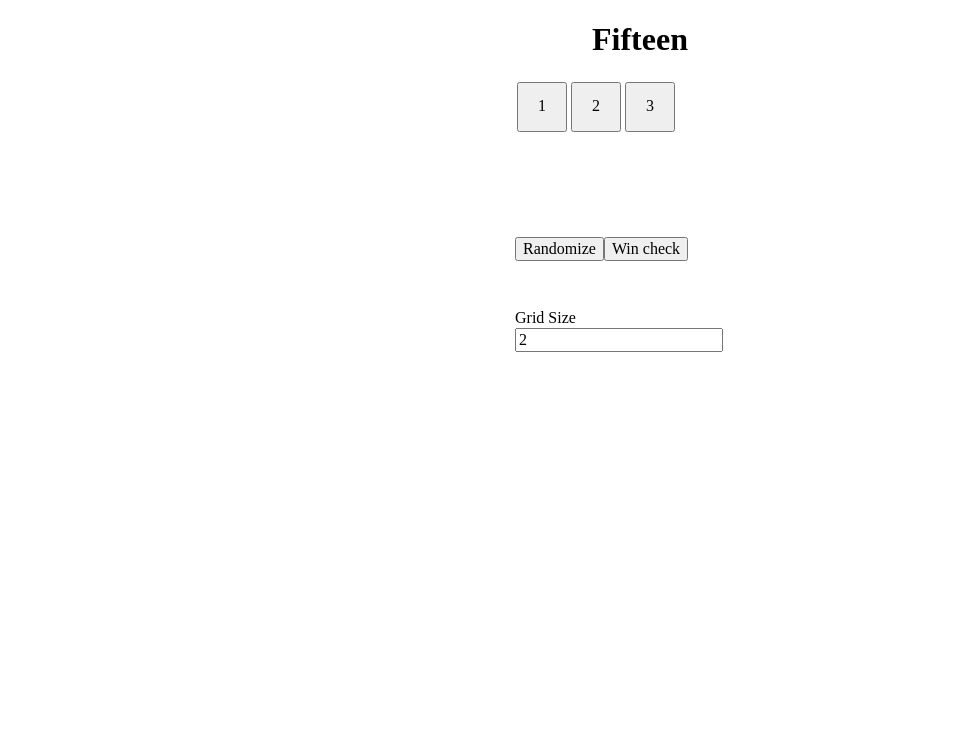
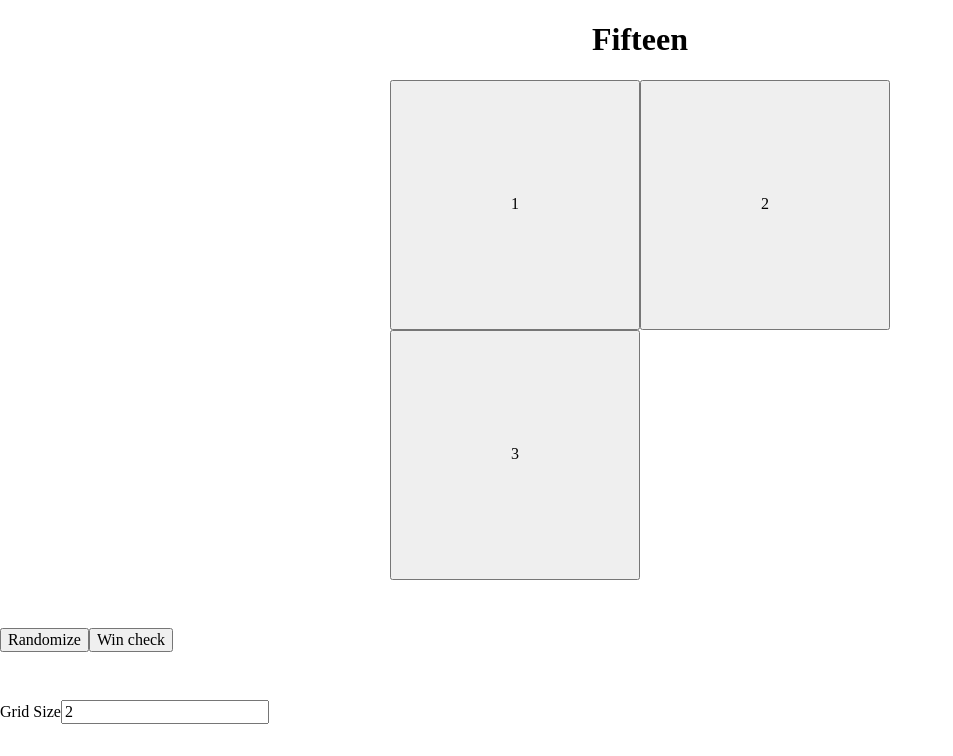
Before and after one commit to CodySelman/react-fifteen, a React (Create React App) app: page / in a window 1280 px wide. Shown: the top 756 px of the page, without its empty margins (0-953 px from the left). Built offline with nearby package versions, Linux system fonts and the light colour scheme.

Commit message:
Adjusted style of CellGrid and Cell components to ensure that the grid will maintain square dimensions with dynamic gridSize.

```diff
--- a/src/App.css
+++ b/src/App.css
@@ -2,7 +2,6 @@
     width: 250px;
     height: 250px;
     display: flex;
-    flex-wrap: wrap;
     justify-self: center;
     margin: auto;
 }
--- a/src/App.js
+++ b/src/App.js
@@ -161,12 +161,15 @@ class App extends Component {
     return (
       <div>
         <h1 className="App--heading">Fifteen</h1>
-        <div className="App--CellGrid-container">
+
+        <div>
           <CellGrid
             cells={this.state.cells}
             handleClick={this.handleClick}
             gridSize={this.state.gridSize}
           />
+        </div>
+
         <div className="App--margin-top-3">
           <button onClick={this.randomizeGrid}>Randomize</button>
           <button onClick={this.winCheck}>Win check</button>
@@ -181,7 +184,6 @@ class App extends Component {
             min="2"
           />
         </div>
-        </div>
 
         {this.state.winText}
       </div>
--- a/src/Cell.css
+++ b/src/Cell.css
@@ -1,7 +1,5 @@
 .Cell--cell {
-    min-width: 50px;
-    min-height: 50px;
-    margin: 1%;
+    box-sizing: border-box;
 }
 
 .Cell--cell-blank {
--- a/src/Cell.js
+++ b/src/Cell.js
@@ -3,10 +3,10 @@ import Proptypes from 'prop-types';
 import './Cell.css';
 
 const Cell = props => {
-    const size = (100 - props.gridSize) / props.gridSize;
+    const size = 100 / props.gridSize;
     const style = {
-        width: size,
-        height: size
+        width: size + '%',
+        height: size + '%'
     }
     const blankCellValue = Math.pow(props.gridSize, 2);
     return(
--- a/src/CellGrid.css
+++ b/src/CellGrid.css
@@ -0,0 +1,9 @@
+.CellGrid--container {
+    box-sizing: border-box;
+    width: 500px;
+    height: 500px;
+    display: flex;
+    flex-direction: row;
+    flex-wrap: wrap;
+    justify-self: center;
+}
--- a/src/CellGrid.js
+++ b/src/CellGrid.js
@@ -13,7 +13,7 @@ const CellGrid = props => {
        />
     ));
     return (
-        <div>
+        <div className='CellGrid--container'>
             {cellGrid}
         </div>
     );
```
Lines whose indentation alone changed are shown as unchanged.
